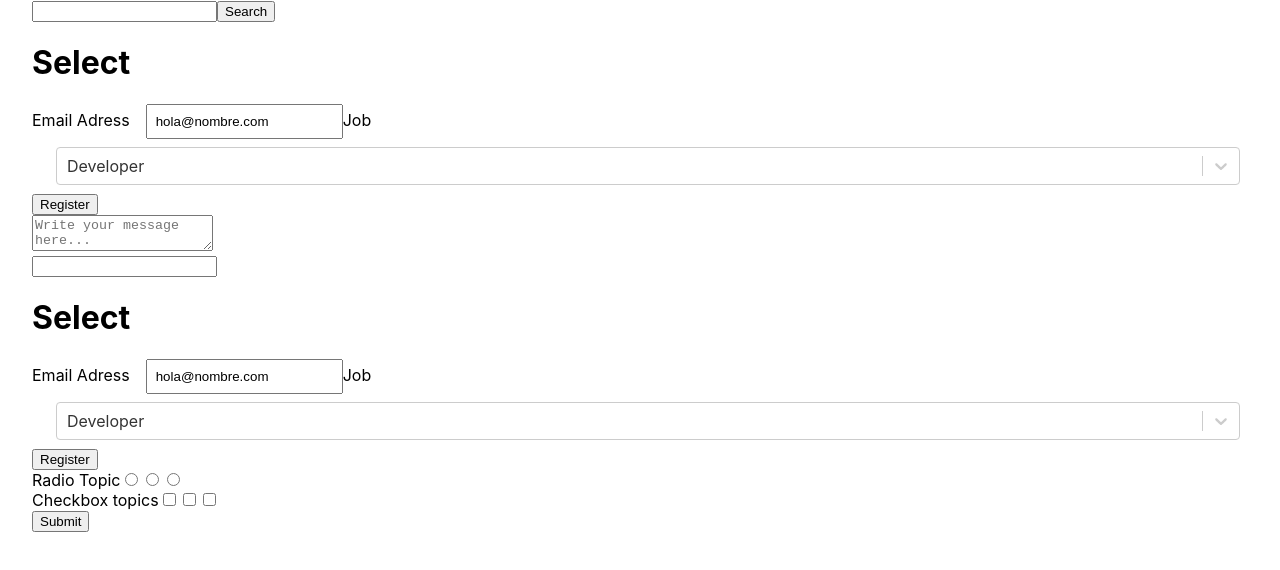
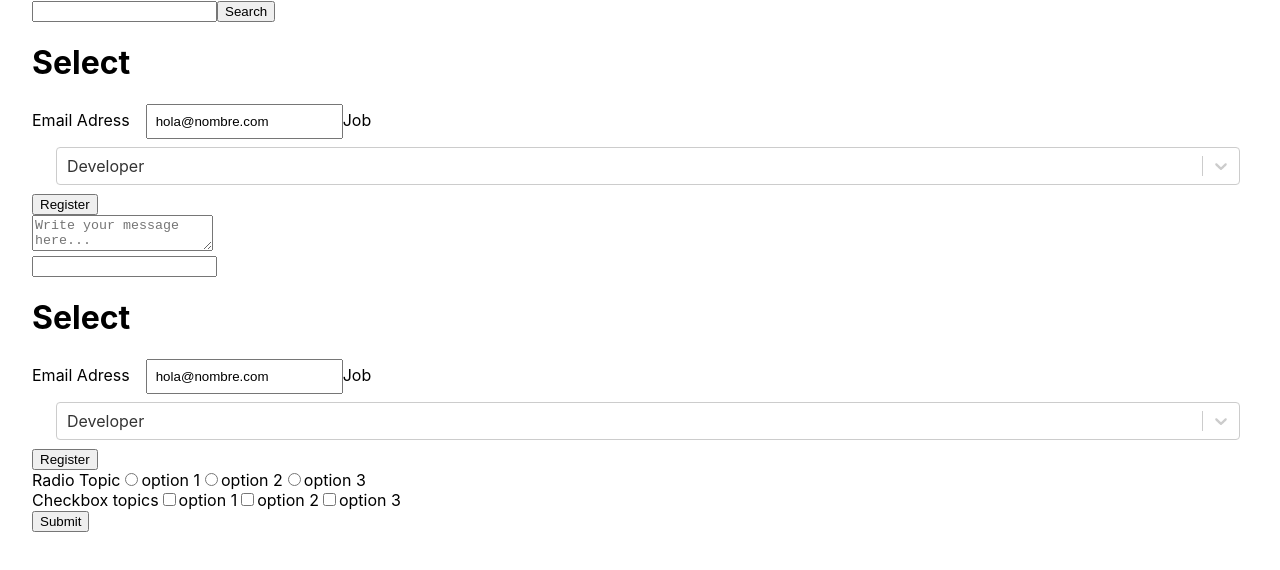
Before and after one commit to davidlondonor/fe-api-list, a Next.js app: page / in a window 1280 px wide. Shown: the top 570 px of the page. Built offline with nearby package versions, Linux system fonts and the light colour scheme.

Commit message:
fix the error in the backed

```diff
--- a/components/CheckboxGroup.js
+++ b/components/CheckboxGroup.js
@@ -11,15 +11,15 @@ const CheckboxGroup = (props) => {
         {({ field }) => {
           return options.map((option) => {
             return (
-							<React.Fragment key={option.value}>
+              <React.Fragment key={option.key}>
                 <input
                   type="checkbox"
                   id={option.value}
                   {...field}
                   value={option.value}
-									//checked={field.value.includes(option.value)}
+                  checked={field.value.includes(option.value)}
                 />
-								<label htmlFor={option.value}>{option.label}</label>
+                <label htmlFor={option.value}>{option.key}</label>
               </React.Fragment>
             );
           });
--- a/components/FormikContainer.js
+++ b/components/FormikContainer.js
@@ -26,7 +26,7 @@ const FormikContainer = ({ children }) => {
     description: "",
     selectOption: "",
     radioOption: "",
-		checkBoxOption: [],
+    checkboxOption: [],
   };
 
   const validationSchema = Yup.object({
@@ -34,7 +34,7 @@ const FormikContainer = ({ children }) => {
     description: Yup.string().required("Required"),
     selectOption: Yup.string().required("Required"),
     radioOption: Yup.string().required("Required"),
-		checkBoxOption: Yup.array().required("Required"),
+    checkboxOption: Yup.array().required("Required"),
   });
 
   const onSubmit = (values) => {
--- a/components/RadioButtons.js
+++ b/components/RadioButtons.js
@@ -12,7 +12,7 @@ const RadioButtons = (props) => {
           console.log(field, "field");
           return options.map((option) => {
             return (
-							<React.Fragment key={option.value}>
+              <React.Fragment key={option.key}>
                 <input
                   type="radio"
                   id={option.value}
@@ -20,7 +20,7 @@ const RadioButtons = (props) => {
                   value={option.value}
                   checked={field.value === option.value}
                 />
-								<label htmlFor={option.value}>{option.label}</label>
+                <label htmlFor={option.value}>{option.key}</label>
               </React.Fragment>
             );
           });
```
Lines whose indentation alone changed are shown as unchanged.
